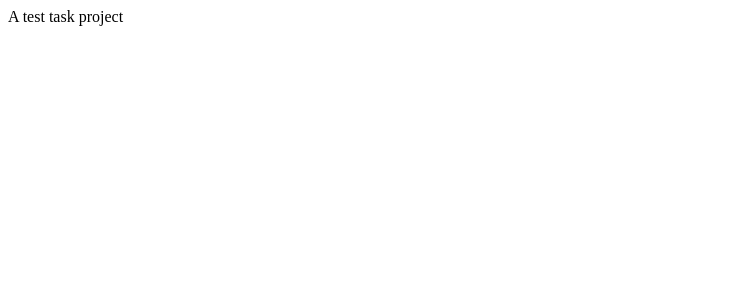
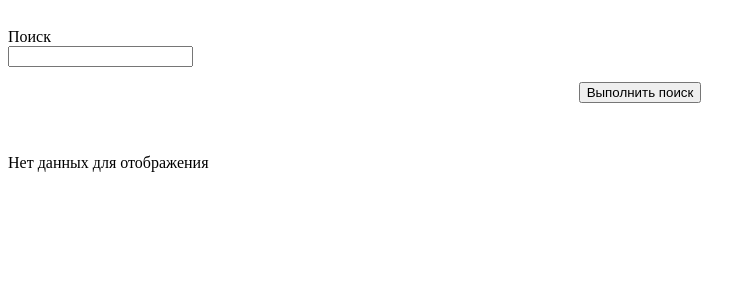
Before and after one commit to marina-marunevskaya/tt1g, a React app: page / in a window 1280 px wide. Shown: the top 300 px of the page, without its empty margins (0-756 px from the left). Built offline with nearby package versions, Linux system fonts and the light colour scheme; no server answers; the HTML template or start-up script is replaced by a standard one.

Commit message:
App component

```diff
--- /dev/null
+++ b/src/App/index.jsx
@@ -0,0 +1,82 @@
+import React, { Fragment, useState } from 'react';
+import Alert from 'react-bootstrap/Alert';
+import Container from 'react-bootstrap/Container';
+
+import { apiSearch } from '../api';
+import { List } from '../components/List';
+import { Search } from '../components/Search';
+
+export const App = () => {
+    const [items, setItems] = useState([]);
+    const [totalAmount, setTotalAmount] = useState(0);
+
+    const [value, setValue] = useState('');
+
+    const [loading, setLoading] = useState(false);
+    const [page, setPage] = useState(1);
+    const [searchValue, setSearchValue] = useState('');
+
+    const [error, setError] = useState(false);
+
+    const search = () => {
+        if (value.length >= 2) {
+            setLoading(true);
+            apiSearch({
+                page: 1,
+                searchValue: value
+            })
+                .then(
+                    (response) => {
+                        setItems(response.data.Search);
+                        setTotalAmount(response.data.totalResults);
+                        setPage(1);
+                        setSearchValue(value);
+                        setLoading(false);
+                        setError(false);
+                    }
+                )
+                .catch(
+                    () => {
+                        setLoading(false);
+                        setError(true);
+                    }
+                );
+        }
+    };
+
+    const loadMore = () => {
+        setLoading(true);
+        apiSearch({ page: page + 1, searchValue })
+            .then(
+                (response) => {
+                    setItems([...items, ...response.data.Search]);
+                    setPage(page + 1);
+                    setLoading(false);
+                    setError(false);
+                }
+            )
+            .catch(
+                () => {
+                    setLoading(false);
+                    setError(true);
+                }
+            );
+    };
+
+    return (
+        <Fragment>
+            <Search disabled={loading} onChange={setValue} onClick={search} value={value} />
+            {error && (
+                <Container>
+                    <Alert variant="danger">Произошла ошибка!</Alert>
+                </Container>
+            )}
+            <List disabled={loading} items={items} loadMore={loadMore} moreAvailable={items.length < totalAmount} />
+            {loading && (
+                <Container>
+                    <Alert variant="primary">Идёт загрузка...</Alert>
+                </Container>
+            )}
+        </Fragment>
+    );
+};
--- /dev/null
+++ b/src/api/index.js
@@ -0,0 +1,18 @@
+import { API_KEY, API_URL } from '../config';
+
+const axios = require('axios');
+
+const api = axios.create({
+    timeout: 10000
+});
+
+export const apiSearch = ({ searchValue, page }) => api.get(
+    API_URL,
+    {
+        params: {
+            apikey: API_KEY,
+            page,
+            s: searchValue
+        }
+    }
+);
--- a/src/index.jsx
+++ b/src/index.jsx
@@ -1,9 +1,9 @@
 import React from 'react';
 import ReactDOM from 'react-dom';
 
-const title = 'A test task project';
+import { App } from './App';
 
 ReactDOM.render(
-  <div>{title}</div>,
+  <App/>,
   document.getElementById('app')
 );
```
